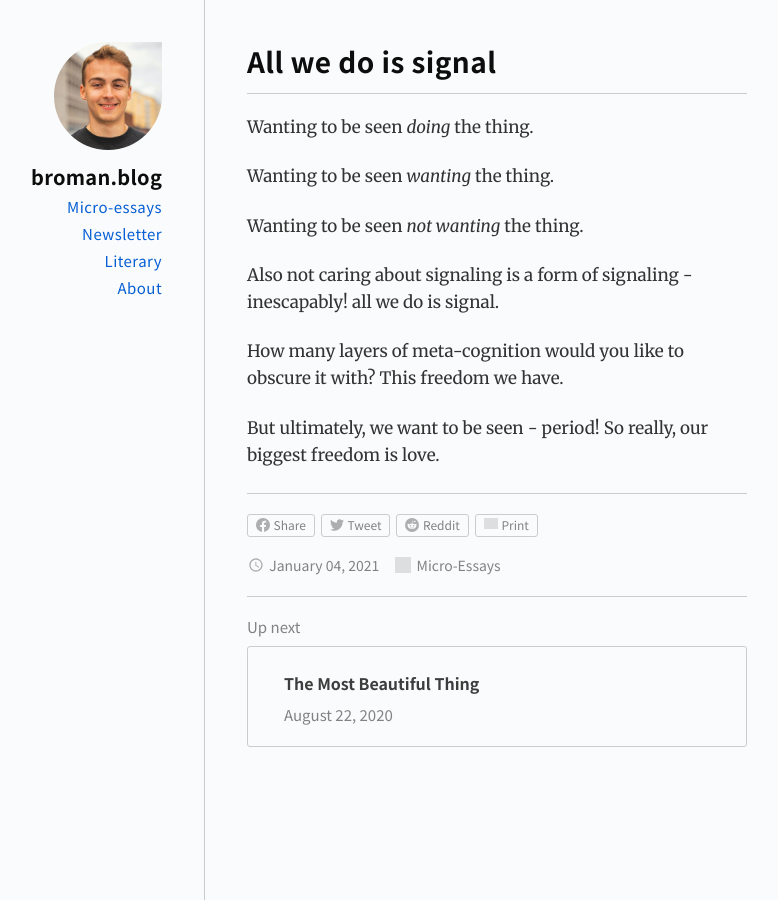
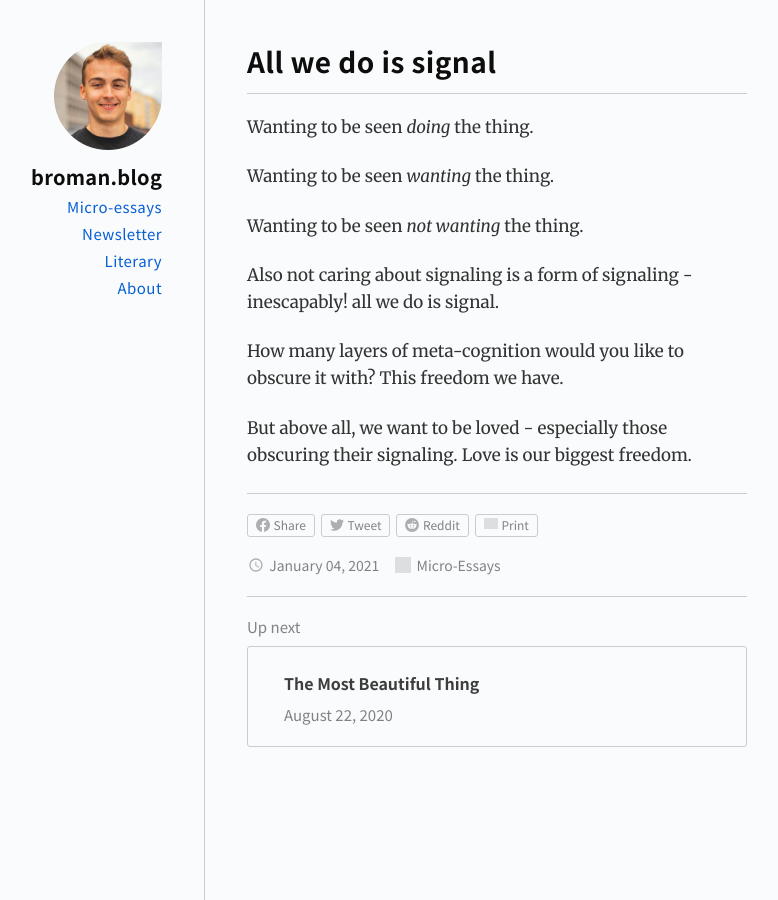
Before and after one commit to gdbroman/broman.blog, a Jekyll site: the page built from _posts/2020/2021-01-04-all-we-do-is-signal.md, in a window 1280 px wide. Shown: the whole page, without its empty margins (251-1029 px from the left). Built offline with Jekyll 4.4.1, drawn with Linux system fonts in a browser that asks for light colours; grey boxes are pictures that could not be loaded.

Commit message:
revision

```diff
--- a/_posts/2020/2021-01-04-all-we-do-is-signal.md
+++ b/_posts/2020/2021-01-04-all-we-do-is-signal.md
@@ -13,4 +13,4 @@ Also not caring about signaling is a form of signaling - inescapably! all we do
 
 How many layers of meta-cognition would you like to obscure it with? This freedom we have.
 
-But ultimately, we want to be seen - period! So really, our biggest freedom is love.
+But above all, we want to be loved - especially those obscuring their signaling. Love is our biggest freedom.
```
